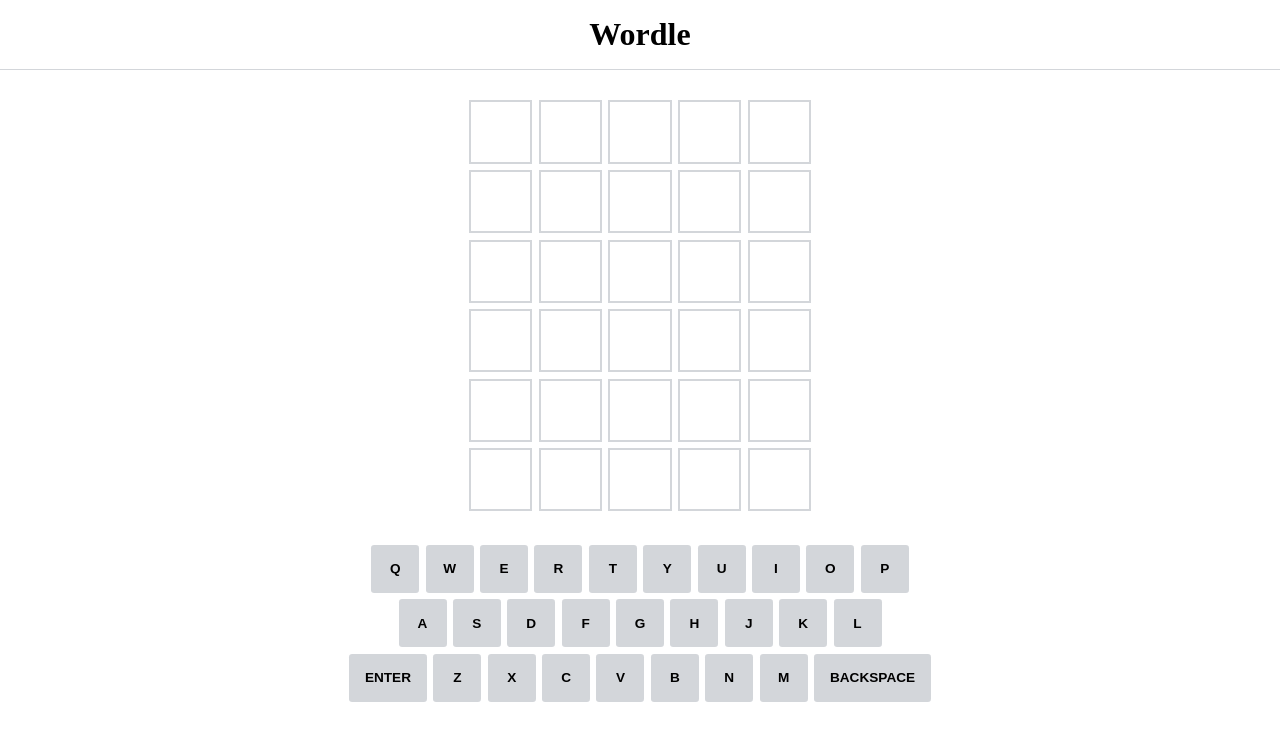
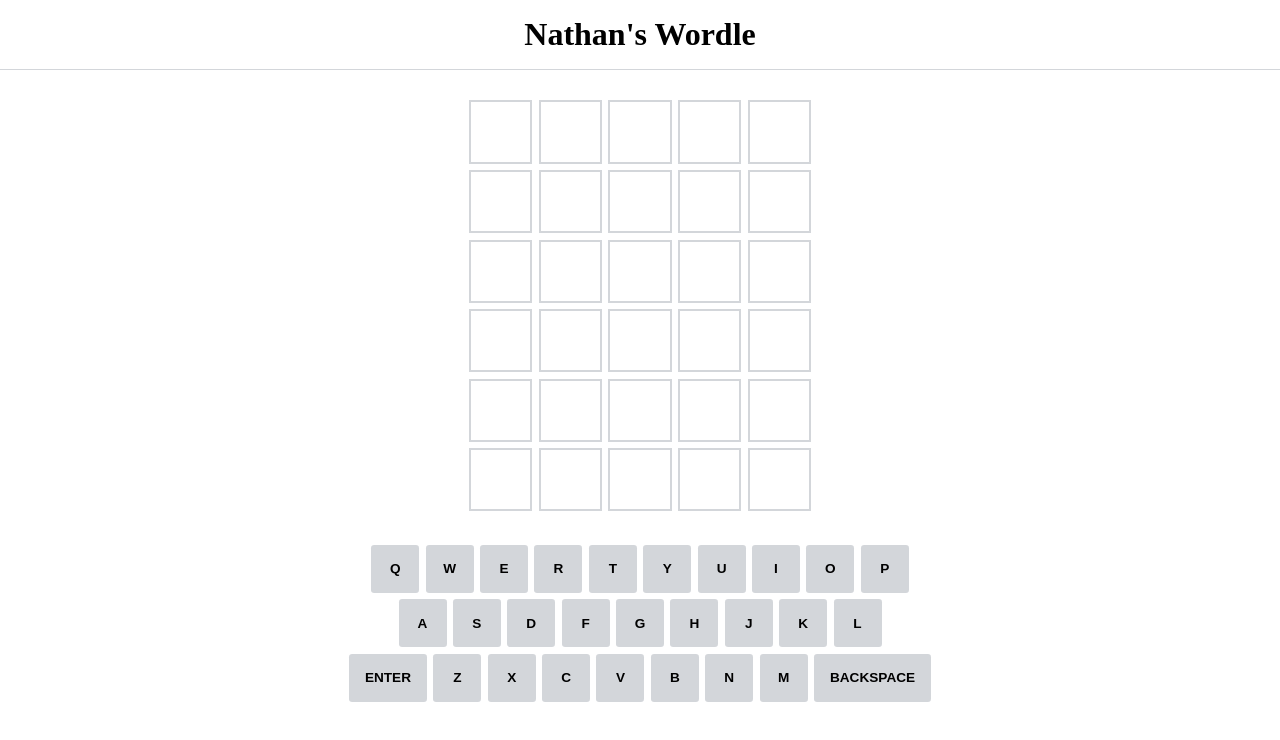
Before and after one commit to PopeNW/wordle-clone, a React (Create React App) app: page / in a window 1280 px wide. Shown: the top 740 px of the page. Built offline with nearby package versions, Linux system fonts and the light colour scheme.

Commit message:
Changed app title and description

```diff
--- a/public/index.html
+++ b/public/index.html
@@ -1,14 +1,12 @@
 <!DOCTYPE html>
 <html lang="en">
+
 <head>
   <meta charset="utf-8" />
   <link rel="icon" href="%PUBLIC_URL%/favicon.ico" />
   <meta name="viewport" content="width=device-width, initial-scale=1" />
   <meta name="theme-color" content="#000000" />
-    <meta
-      name="description"
-      content="Web site created using create-react-app"
-    />
+  <meta name="description" content="Wordle clone created using React with TypeScript" />
   <link rel="apple-touch-icon" href="%PUBLIC_URL%/logo192.png" />
   <!--
       manifest.json provides metadata used when your web app is installed on a
@@ -24,8 +22,9 @@
       work correctly both with client-side routing and a non-root public URL.
       Learn how to configure a non-root public URL by running `npm run build`.
     -->
-    <title>Wordle</title>
+  <title>Nathan's Wordle</title>
 </head>
+
 <body>
   <noscript>You need to enable JavaScript to run this app.</noscript>
   <div id="root"></div>
@@ -40,4 +39,5 @@
       To create a production bundle, use `npm run build` or `yarn build`.
     -->
 </body>
+
 </html>
--- a/src/app.tsx
+++ b/src/app.tsx
@@ -130,7 +130,7 @@
   return (
     <StyledApp>
       <StyledHeader>
-        <StyledTitle>Wordle</StyledTitle>
+        <StyledTitle>Nathan's Wordle</StyledTitle>
       </StyledHeader>
       <Board boardState={boardState} />
       <Keyboard clickHandler={clickHandler} />
```
Lines whose indentation alone changed are shown as unchanged.
